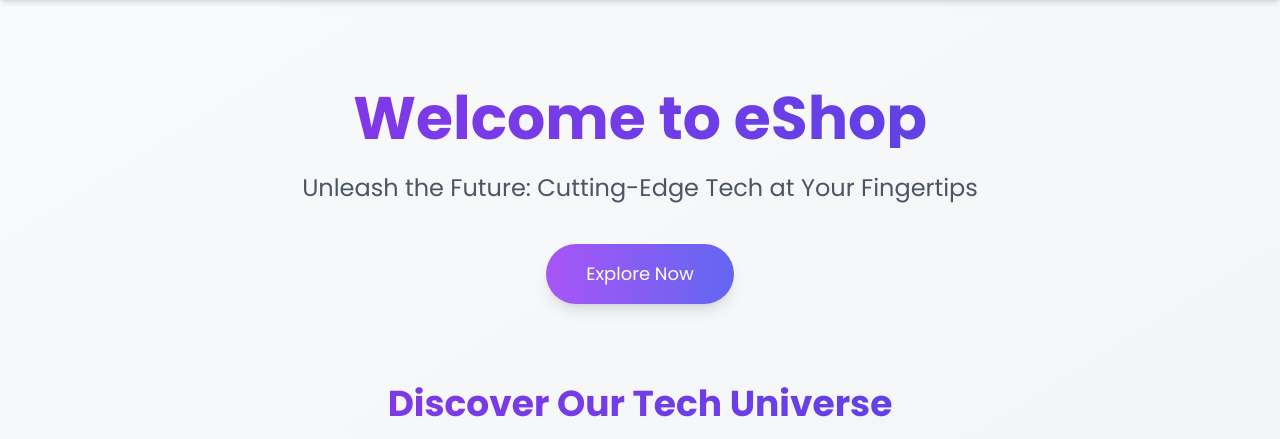
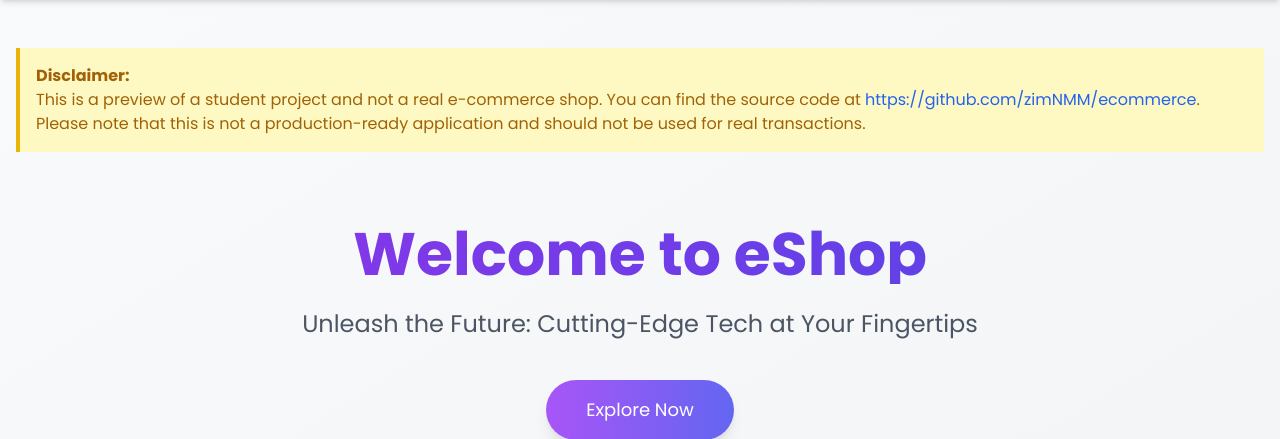
Before and after one commit to zimNMM/Ecommerce, a Django app: page / in a window 1280 px wide; the page is wider, and only the part inside the window is pictured. Shown: the part 64-503 px from the top of that part. Run offline with Django 5.2, Linux system fonts and the light colour scheme; data that the repository does not hold is empty; some libraries are stand-ins or nearby versions.

Commit message:
updated requirments

```diff
--- a/requirments.txt
+++ b/requirments.txt
@@ -1,3 +1,4 @@
 Django==5.0.6
 django-jazzmin==3.0.0
 pillow==10.3.0
+django-simple-captcha==0.6.0
--- a/shop/templates/shop/index.html
+++ b/shop/templates/shop/index.html
@@ -3,7 +3,12 @@
 {% block title %}Welcome to eShop - Tech Reimagined{% endblock %}
 
 {% block content %}
-
+<!-- Disclaimer Section -->
+<section class="bg-yellow-100 border-l-4 border-yellow-500 text-yellow-700 p-4 mb-8">
+    <p class="font-bold">Disclaimer:</p>
+    <p>This is a preview of a student project and not a real e-commerce shop. You can find the source code at <a href="https://github.com/zimNMM/ecommerce" class="text-blue-600 hover:underline">https://github.com/zimNMM/ecommerce</a>.</p>
+    <p>Please note that this is not a production-ready application and should not be used for real transactions.</p>
+</section>
 <!-- Hero Section -->
 <section class="text-center mb-20 pt-10">
     <h1 class="text-6xl font-bold mb-6 text-transparent bg-clip-text bg-gradient-to-r from-purple-600 to-indigo-600 animate-fade-in-down">
```
